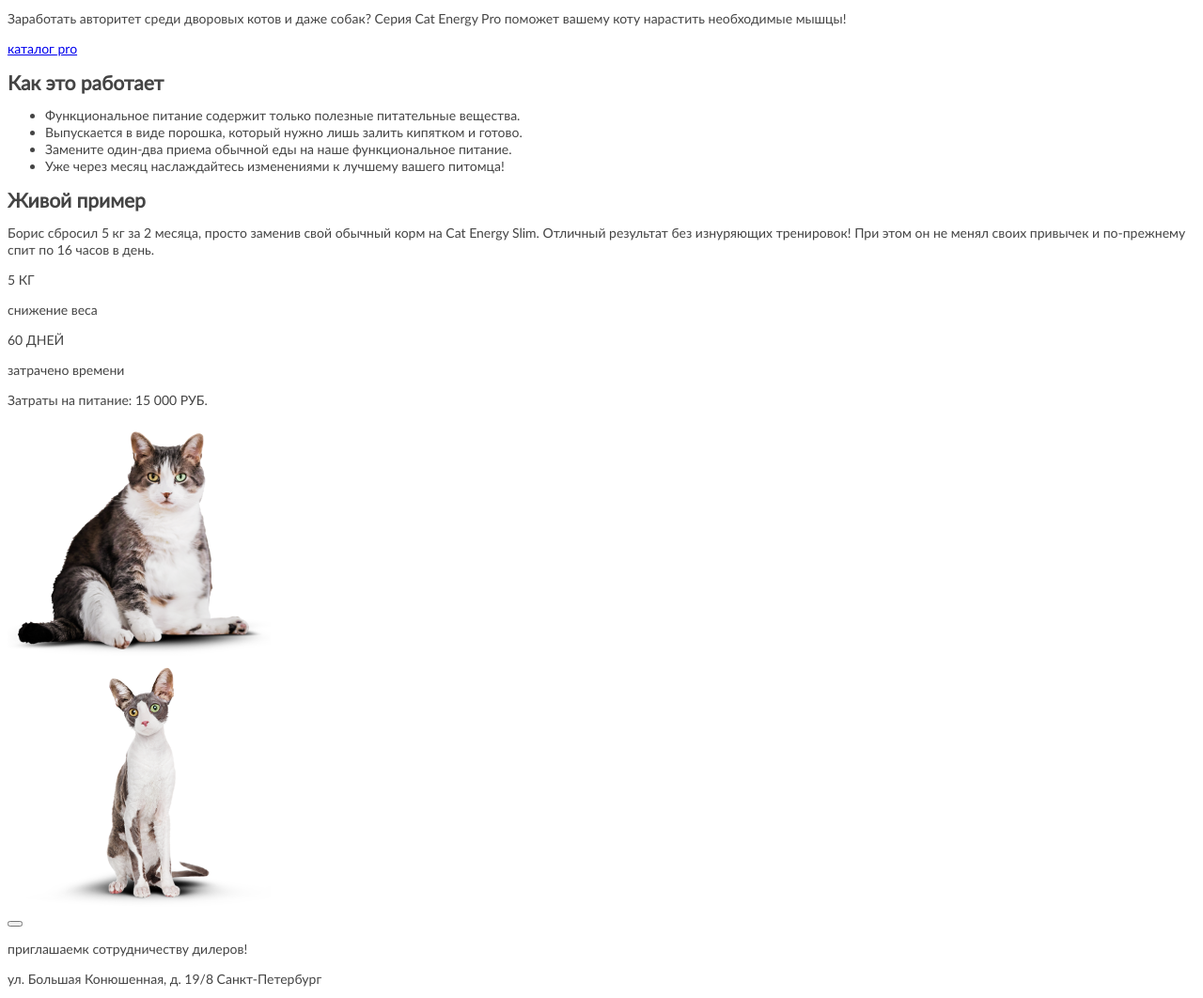
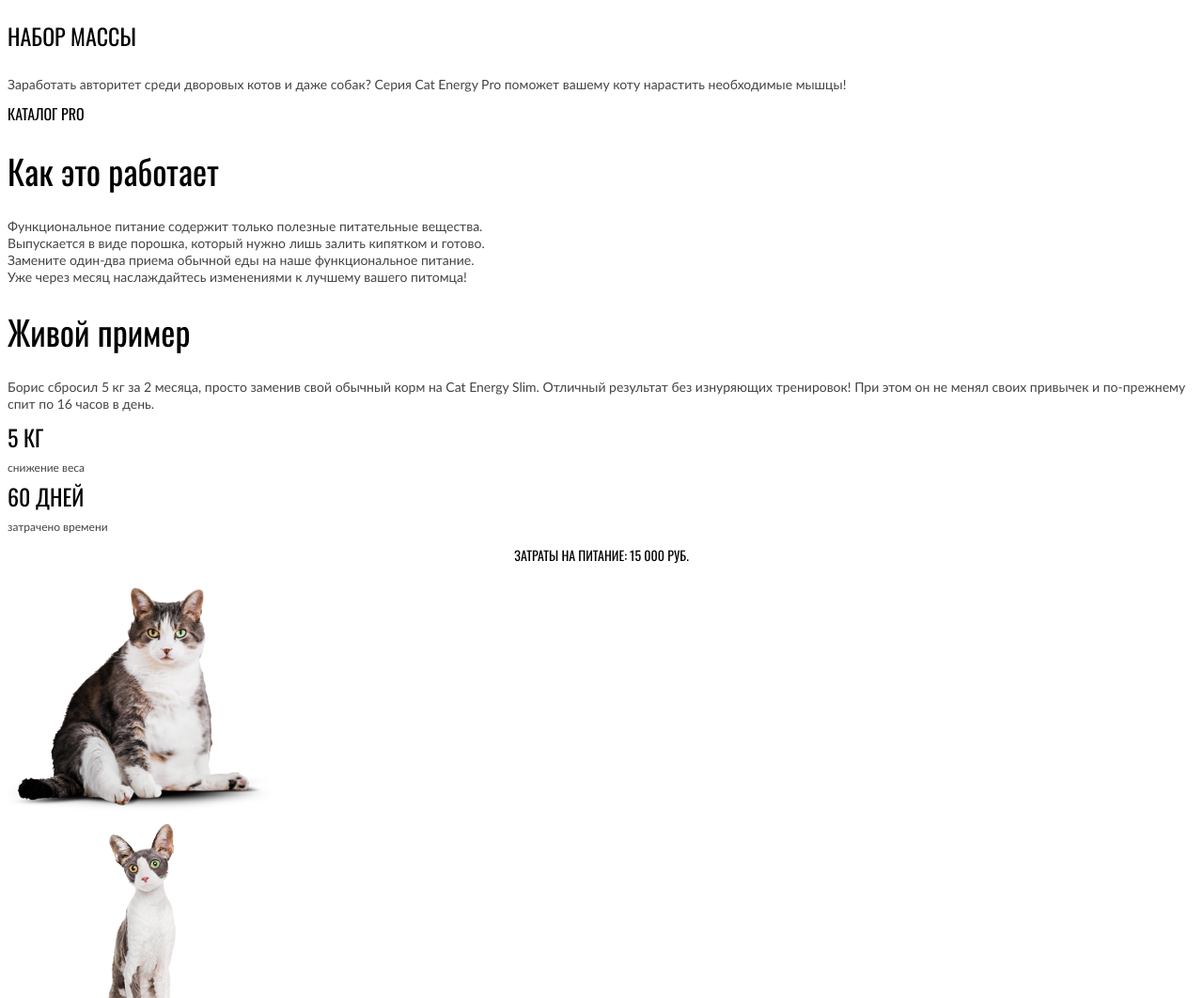
Before and after one commit to htmlacademy-adaptive/1851473-cat-energy-29, a website: page source/index.html in a window 1280 px wide. Shown: the part 657-1719 px from the top of the page at 94% size. Drawn offline with nearby package versions, Linux system fonts and the light colour scheme; files that its build step writes are made by us from their sources.

Commit message:
Стилизовал INDEX

```diff
--- a/source/index.html
+++ b/source/index.html
@@ -156,7 +156,7 @@
       <div class="footer__container container">
         <div class="footer__wrapper">
           <p class="footer__desc">
-            приглашаемк сотрудничеству дилеров!
+            приглашаем к сотрудничеству дилеров!
           </p>
           <p class="footer__contacts">
             ул. Большая Конюшенная, д. 19/8 Санкт-Петербург
--- a/source/sass/base/variables.scss
+++ b/source/sass/base/variables.scss
@@ -1,4 +1,4 @@
 $oswald-font: "Oswald", "Arial Narrow", sans-serif;
 $main-font: "Lato", "Arial", sans-serif;
 $special-dark-grey: #444444;
-$basic-green: #68B738;
+$basic-green: #68b738;
--- /dev/null
+++ b/source/sass/blocks/example.scss
@@ -0,0 +1,28 @@
+.example__title {
+  color: #000000;
+  font-family: $oswald-font;
+  font-size: 36px;
+  font-weight: 400;
+  line-height: 40px;
+}
+
+.example__info-item span {
+  color: #000000;
+  font-family: $oswald-font;
+  font-size: 24px;
+  line-height: 24px;
+}
+
+.example__info-item p {
+  font-size: 12px;
+  line-height: 12px;
+}
+
+.example__info-price {
+  color: #000000;
+  text-align: center;
+  font-family: $oswald-font;
+  font-size: 14px;
+  line-height: 20px;
+  text-transform: uppercase;
+}
--- /dev/null
+++ b/source/sass/blocks/footer.scss
@@ -0,0 +1,21 @@
+.footer__desc {
+  color: #111111;
+  font-family: $oswald-font;
+  font-size: 16px;
+  line-height: 20px;
+  text-transform: uppercase;
+}
+
+.footer__contacts {
+  line-height: 20px;
+}
+
+.footer__link {
+  text-decoration: none;
+}
+
+.footer__link span {
+  color: $special-dark-grey;
+  font-size: 16px;
+  line-height: 20px;
+}
--- /dev/null
+++ b/source/sass/blocks/instruction.scss
@@ -0,0 +1,11 @@
+.instruction__title {
+  color: #000000;
+  font-family: $oswald-font;
+  font-size: 36px;
+  font-weight: 400;
+  line-height: 40px;
+}
+
+.instruction__list {
+  @include list;
+}
--- /dev/null
+++ b/source/sass/blocks/program-card.scss
@@ -0,0 +1,17 @@
+.program-card__title {
+  color: #000000;
+  font-family: $oswald-font;
+  font-size: 24px;
+  font-weight: 400;
+  line-height: 37px;
+  text-transform: uppercase;
+}
+
+.program-card__link {
+  color: #000000;
+  font-family: $oswald-font;
+  font-size: 16px;
+  line-height: 16px;
+  text-transform: uppercase;
+  text-decoration: none;
+}
--- a/source/sass/style.scss
+++ b/source/sass/style.scss
@@ -4,6 +4,11 @@
 @import "base/font.scss";
 @import "base/global.scss";
 @import "blocks/btn.scss";
+@import "blocks/example.scss";
+@import "blocks/footer.scss";
+@import "blocks/instruction.scss";
 @import "blocks/navigation.scss";
+@import "blocks/program-card.scss";
+@import "blocks/program.scss";
 @import "blocks/promo.scss";
 @import "blocks/visually-hidden.scss";
```
Also changed, not shown: source/catalog.html (+1 -1 lines), source/form.html (+1 -1 lines), source/sass/blocks/program.scss (added).
